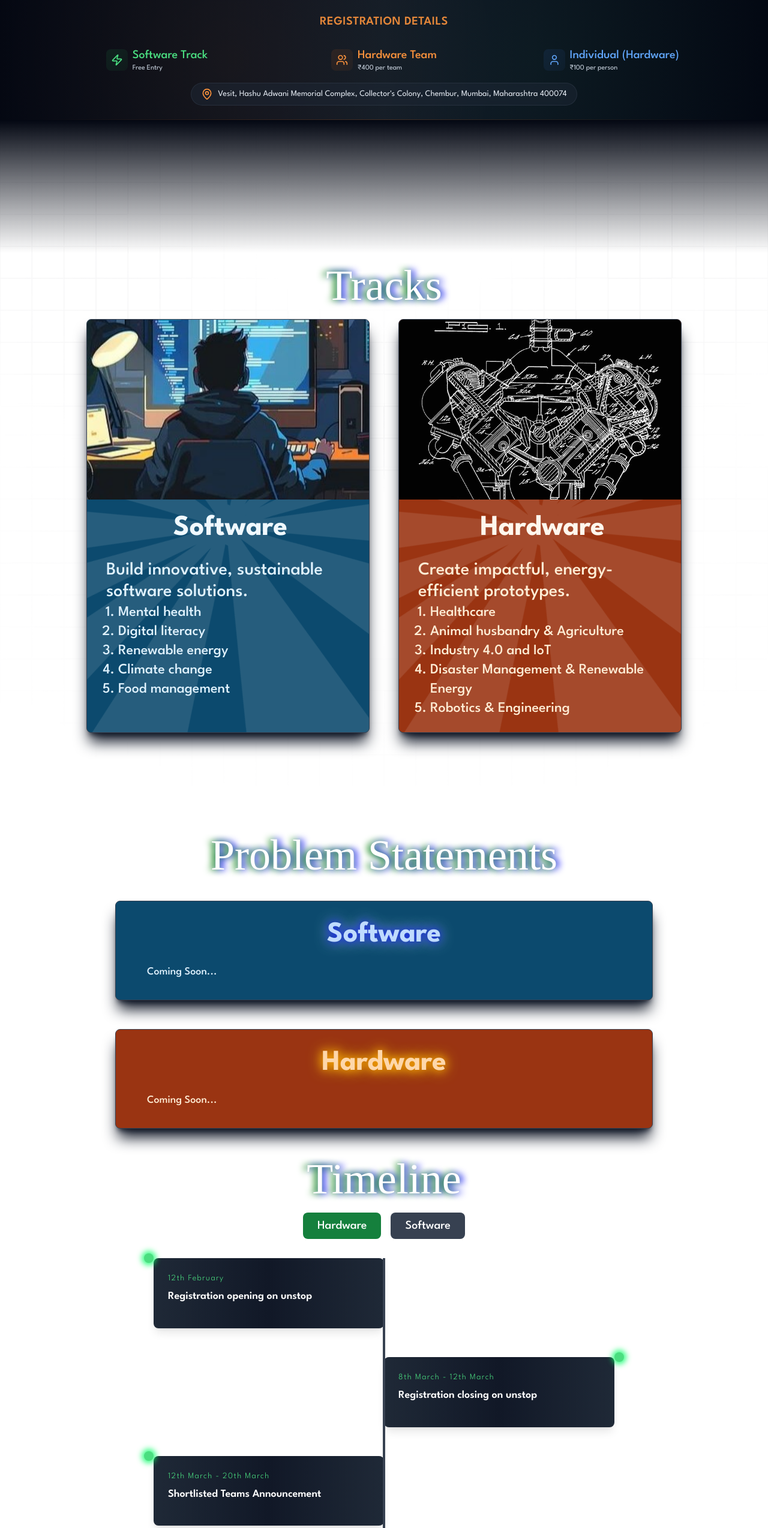
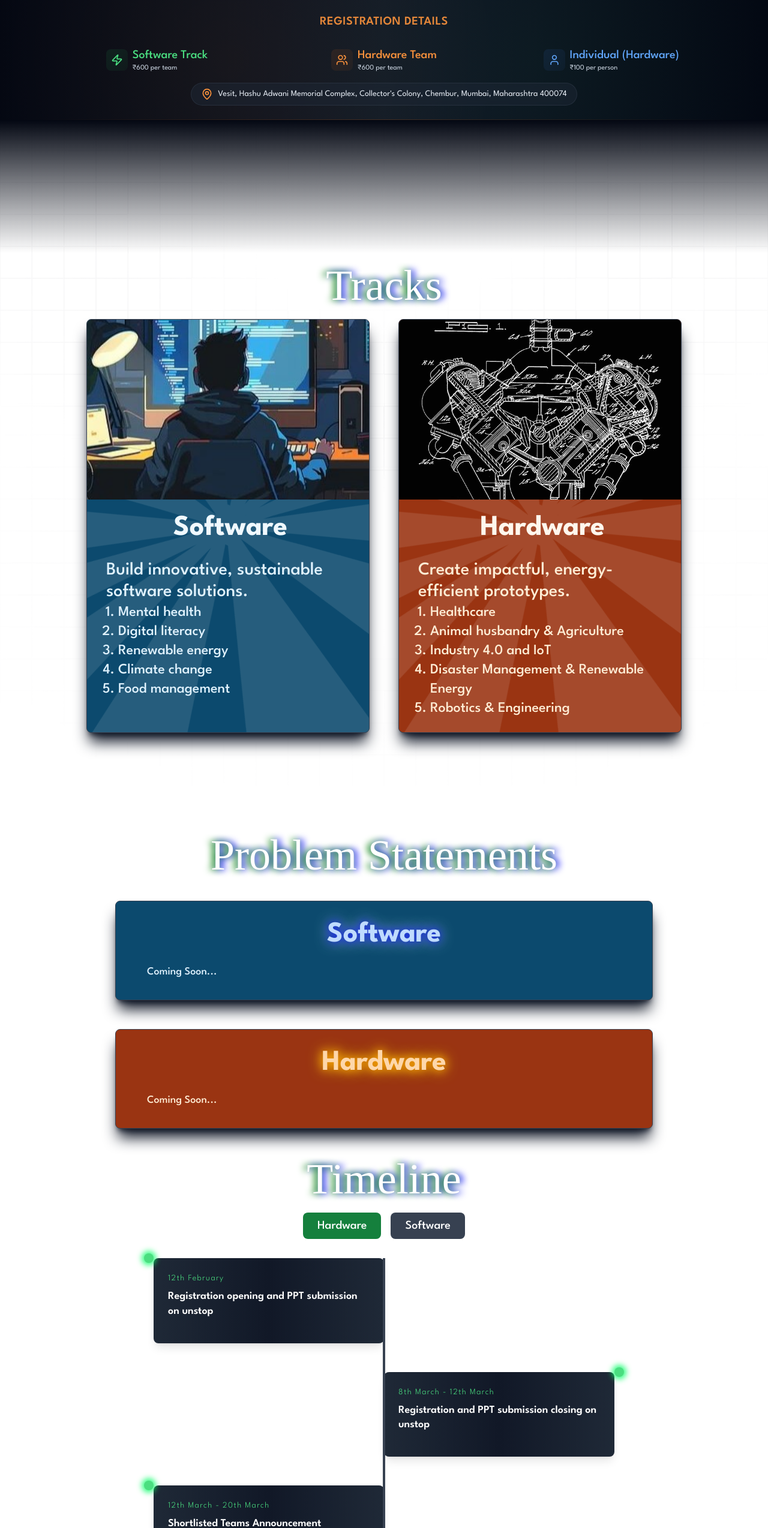
Before and after one commit to Sushant0412/ves-hack-it, a React (Vite) app in the folder frontend/: page / in a window 1280 px wide. Shown: the part 802-3350 px from the top of the page at 60% size. Built offline with nearby package versions, Linux system fonts and the light colour scheme; a web font is replaced by a local one.

Commit message:
Updated Registration Details

```diff
--- a/frontend/src/Pages/Faq.jsx
+++ b/frontend/src/Pages/Faq.jsx
@@ -18,7 +18,7 @@ const faqData = [
       {
         question: 'What is the cost?',
         answer:
-          'The entry fee for the Hardware Track is ₹400 per team or ₹100 for individuals. Fees are non-refundable. The Software Track participation is free.',
+          'The entry fee for the Software and Hardware Track is ₹600 per team or ₹150 for individuals. Fees are non-refundable. The Software Track participation is free.',
       },
       // {
       //   question: 'Where can I find the schedule?',
@@ -85,7 +85,7 @@ const faqData = [
       },
       {
         question: "How will tracks and prizes work?",
-        answer: "Participants can choose one track for submission. Each track, Hardware and Software, will have two winners. The 1st place winners of both tracks will receive ₹50,000 each, and the 2nd place winners will receive ₹25,000 each, adding up to the ₹1,50,000 prize pool. Check the Prizes section for more details."
+        answer: "Participants can choose one track for submission. Each track, Hardware and Software, will have one winner per problem statement. The 1st place winners of both tracks will receive ₹50,000 each, and the 2nd place winners will receive ₹25,000 each, adding up to the ₹1,50,000 prize pool. Check the Prizes section for more details."
       },
       {
         question: 'Do I need a team?',
--- a/frontend/src/Pages/Landing/RegDetail.jsx
+++ b/frontend/src/Pages/Landing/RegDetail.jsx
@@ -45,7 +45,7 @@ const RegistrationBanner = () => {
                   <p className="text-green-400 font-medium text-xl">
                     Software Track
                   </p>
-                  <p className="text-slate-300 text-xs">Free Entry</p>
+                  <p className="text-slate-300 text-xs">₹600 per team</p>
                 </div>
               </div>
 
@@ -58,7 +58,7 @@ const RegistrationBanner = () => {
                   <p className="text-orange-400 font-medium text-xl">
                     Hardware Team
                   </p>
-                  <p className="text-slate-300 text-xs">₹400 per team</p>
+                  <p className="text-slate-300 text-xs">₹600 per team</p>
                 </div>
               </div>
 
--- a/frontend/src/Pages/Timeline/Timeline.jsx
+++ b/frontend/src/Pages/Timeline/Timeline.jsx
@@ -16,11 +16,11 @@ const Timeline = () => {
     Hardware: [
       {
         date: "12th February",
-        title: "Registration opening on unstop",
+        title: "Registration opening and PPT submission on unstop",
       },
       {
         date: "8th March - 12th March",
-        title: "Registration closing on unstop",
+        title: "Registration and PPT submission closing on unstop",
       },
       {
         date: "12th March - 20th March",
@@ -67,11 +67,11 @@ const Timeline = () => {
     Software: [
       {
         date: "12th February",
-        title: "Registration opening on unstop",
+        title: "Registration opening and PPT submission on unstop",
       },
       {
         date: "8th March - 12th March",
-        title: "Registration closing on unstop",
+        title: "Registration and PPT submission closing on unstop",
       },
       {
         date: "12th March - 20th March",
```
